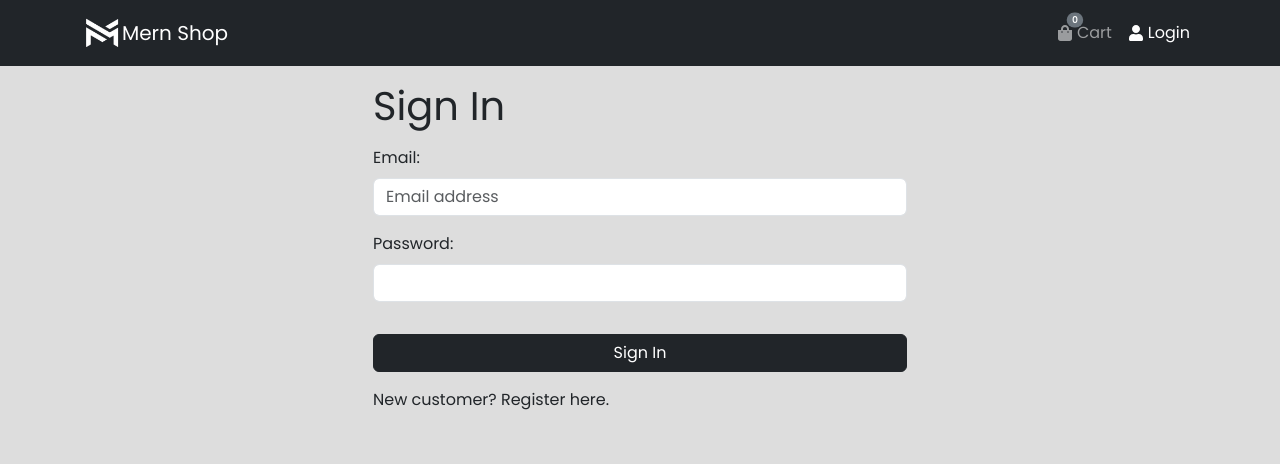
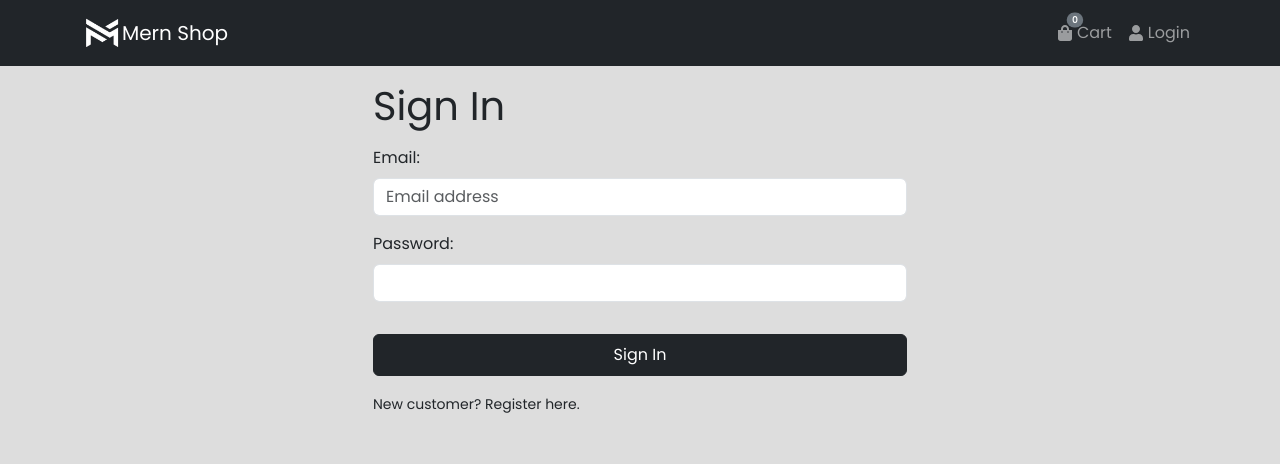
Before and after one commit to akaBaytar/mernshop-ecommerce, a React (Vite) app in the folder frontend/: page /login in a window 1280 px wide. Shown: the top 464 px of the page. Built offline with nearby package versions, Linux system fonts and the light colour scheme.

Commit message:
fixed default props error on console and done login functionality

```diff
--- a/frontend/package.json
+++ b/frontend/package.json
@@ -18,8 +18,8 @@
     "react-dom": "^18.2.0",
     "react-icons": "^5.2.0",
     "react-redux": "^9.1.2",
-    "react-router-bootstrap": "^0.26.2",
-    "react-router-dom": "^6.23.0"
+    "react-router-dom": "^6.23.0",
+    "react-toastify": "^10.0.5"
   },
   "devDependencies": {
     "@types/react": "^18.2.66",
--- a/frontend/src/App.jsx
+++ b/frontend/src/App.jsx
@@ -3,8 +3,12 @@ import { Outlet } from 'react-router-dom';
 
 import { Container } from 'react-bootstrap';
 
+import { ToastContainer } from 'react-toastify';
+
 import Header from './layout/Header';
 import Footer from './layout/Footer';
+
+import 'react-toastify/ReactToastify.min.css';
 
 const App = () => {
   return (
@@ -16,6 +20,7 @@ const App = () => {
         </Container>
       </main>
       <Footer />
+      <ToastContainer />
     </Fragment>
   );
 };
--- a/frontend/src/components/Message.jsx
+++ b/frontend/src/components/Message.jsx
@@ -1,7 +1,7 @@
 import PropTypes from 'prop-types';
 import { Alert } from 'react-bootstrap';
 
-const Message = ({ variant, children }) => {
+const Message = ({ variant = 'info', children }) => {
   return <Alert variant={variant}>{children}</Alert>;
 };
 
@@ -10,8 +10,4 @@ Message.propTypes = {
   children: PropTypes.any,
 };
 
-Message.defaultProps = {
-  variant: 'info',
-};
-
 export default Message;
--- a/frontend/src/layout/Header.jsx
+++ b/frontend/src/layout/Header.jsx
@@ -1,4 +1,4 @@
-import { LinkContainer } from 'react-router-bootstrap';
+import { Link } from 'react-router-dom';
 import { useSelector } from 'react-redux';
 import { Navbar, Nav, Container, Badge } from 'react-bootstrap';
 import { FaShoppingBag, FaUser } from 'react-icons/fa';
@@ -9,34 +9,51 @@ const Header = () => {
   const { cartItems } = useSelector((state) => state.cart);
   const itemsInCarts = cartItems.reduce((acc, item) => acc + item.qty, 0);
 
+  const { userInfo } = useSelector((state) => state.auth);
+
   return (
     <header>
       <Navbar bg='dark' variant='dark' expand='md' collapseOnSelect>
         <Container>
-          <LinkContainer to='/'>
-            <Navbar.Brand className='d-flex align-items-center'>
+          <Link to='/'>
+            <Navbar.Brand as='span' className='d-flex align-items-center'>
               <img src={LOGO} alt='logo' width={40} />
               <span>Mern Shop</span>
             </Navbar.Brand>
-          </LinkContainer>
+          </Link>
           <Navbar.Toggle aria-controls='navbar-nav' className='px-2' />
           <Navbar.Collapse id='navbar-nav'>
             <Nav className='ms-auto'>
-              <LinkContainer to='/cart'>
-                <Nav.Link className='position-relative d-flex align-items-center gap-1'>
+              <Link to='/cart'>
+                <Nav.Link
+                  as='span'
+                  className='position-relative d-flex align-items-center gap-1'>
                   <Badge pill bg='secondary' className='position-absolute'>
                     {itemsInCarts}
                   </Badge>
                   <FaShoppingBag />
                   Cart
                 </Nav.Link>
-              </LinkContainer>
-              <LinkContainer to='/login'>
-                <Nav.Link className='d-flex align-items-center gap-1'>
-                  <FaUser />
-                  Login
-                </Nav.Link>
-              </LinkContainer>
+              </Link>
+              {userInfo ? (
+                <Link to='/profile'>
+                  <Nav.Link
+                    as='span'
+                    className='d-flex align-items-center gap-1'>
+                    <FaUser />
+                    {userInfo.name}
+                  </Nav.Link>
+                </Link>
+              ) : (
+                <Link to='/login'>
+                  <Nav.Link
+                    as='span'
+                    className='d-flex align-items-center gap-1'>
+                    <FaUser />
+                    Login
+                  </Nav.Link>
+                </Link>
+              )}
             </Nav>
           </Navbar.Collapse>
         </Container>
--- a/frontend/src/screens/Login.jsx
+++ b/frontend/src/screens/Login.jsx
@@ -1,16 +1,43 @@
-import { useState } from 'react';
-import { Link } from 'react-router-dom';
-import { Form, Button, Row, Col } from 'react-bootstrap';
+import { useState, useEffect } from 'react';
+import { Link, useNavigate, useLocation } from 'react-router-dom';
+import { Form, Button, Row, Col, Spinner } from 'react-bootstrap';
+import { useDispatch, useSelector } from 'react-redux';
+import { toast } from 'react-toastify';
 
 import FormContainer from '../components/FormContainer';
+
+import { useLoginMutation } from '../slices/usersApiSlice';
+import { setCredentials } from '../slices/authSlice';
 
 const Login = () => {
   const [email, setEmail] = useState('');
   const [password, setPassword] = useState('');
 
-  const submitHandler = (e) => {
+  const dispatch = useDispatch();
+  const navigate = useNavigate();
+
+  const [login, { isLoading }] = useLoginMutation();
+
+  const { userInfo } = useSelector((state) => state.auth);
+
+  const { search } = useLocation();
+  const params = new URLSearchParams(search);
+  const redirect = params.get('redirect') || '/';
+
+  useEffect(() => {
+    if (userInfo) navigate(redirect);
+  }, [userInfo, redirect, navigate]);
+
+  const submitHandler = async (e) => {
     e.preventDefault();
-    console.log('submit');
+
+    try {
+      const res = await login({ email, password }).unwrap();
+      dispatch(setCredentials({ ...res }));
+      navigate(redirect);
+    } catch (error) {
+      toast.error(error?.data?.message || error?.error);
+    }
   };
 
   return (
@@ -38,14 +65,28 @@ const Login = () => {
         </Form.Group>
 
         <div className='d-grid'>
-          <Button type='submit' variant='dark' className='mt-3'>
-            Sign In
+          <Button
+            type='submit'
+            variant='dark'
+            className='mt-3 py-2'
+            disabled={isLoading}>
+            {isLoading ? (
+              <Spinner style={{ height: '1rem', width: '1rem' }} />
+            ) : (
+              'Sign In'
+            )}
           </Button>
         </div>
       </Form>
       <Row className='py-3'>
         <Col>
-          New customer? <Link to='/register'>Register here.</Link>
+          <small>
+            New customer?{' '}
+            <Link
+              to={redirect ? `/register?redirect=${redirect}` : '/register'}>
+              Register here.
+            </Link>
+          </small>
         </Col>
       </Row>
     </FormContainer>
```
Also changed, not shown: 1 other file (tests, documents, lock files or other folders).
